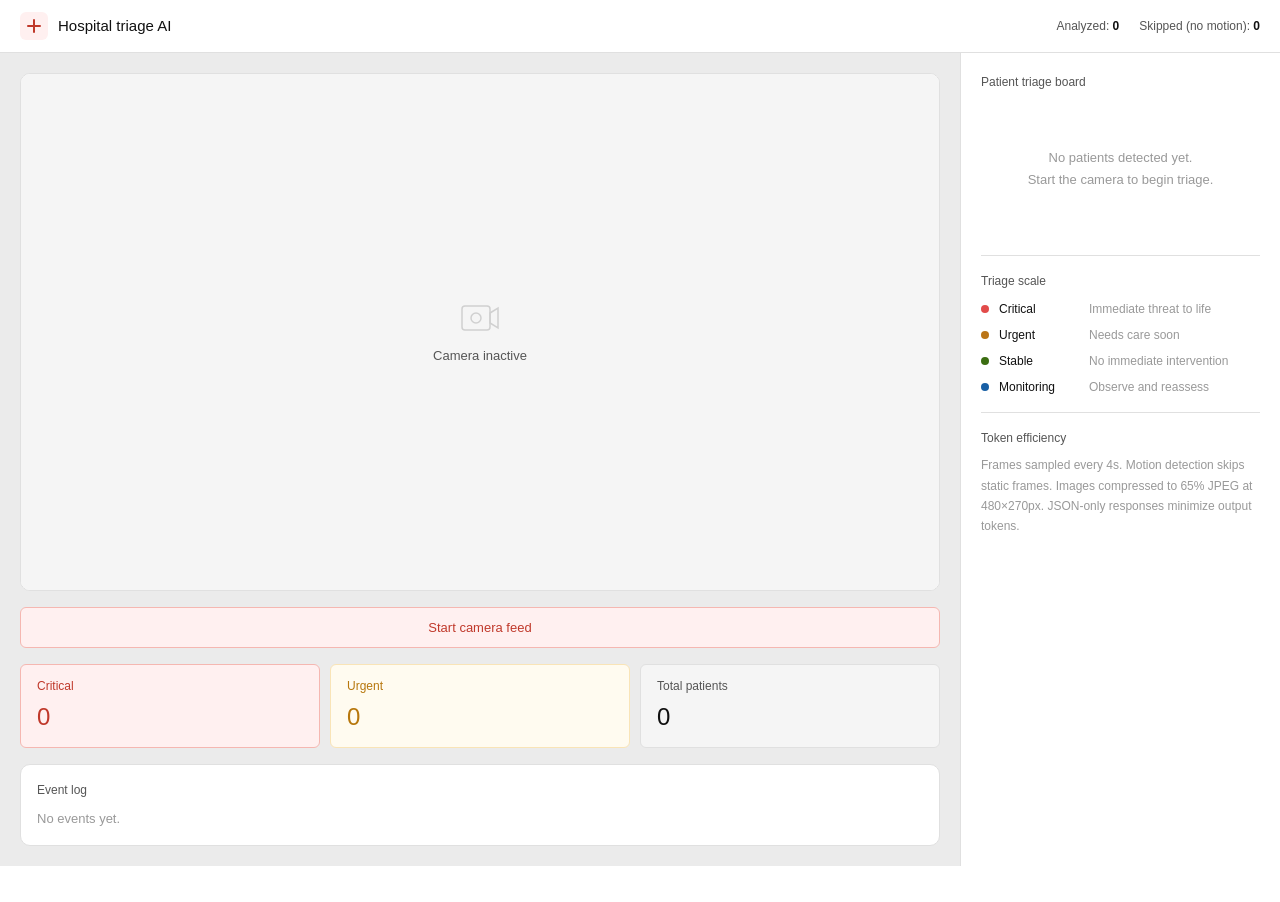
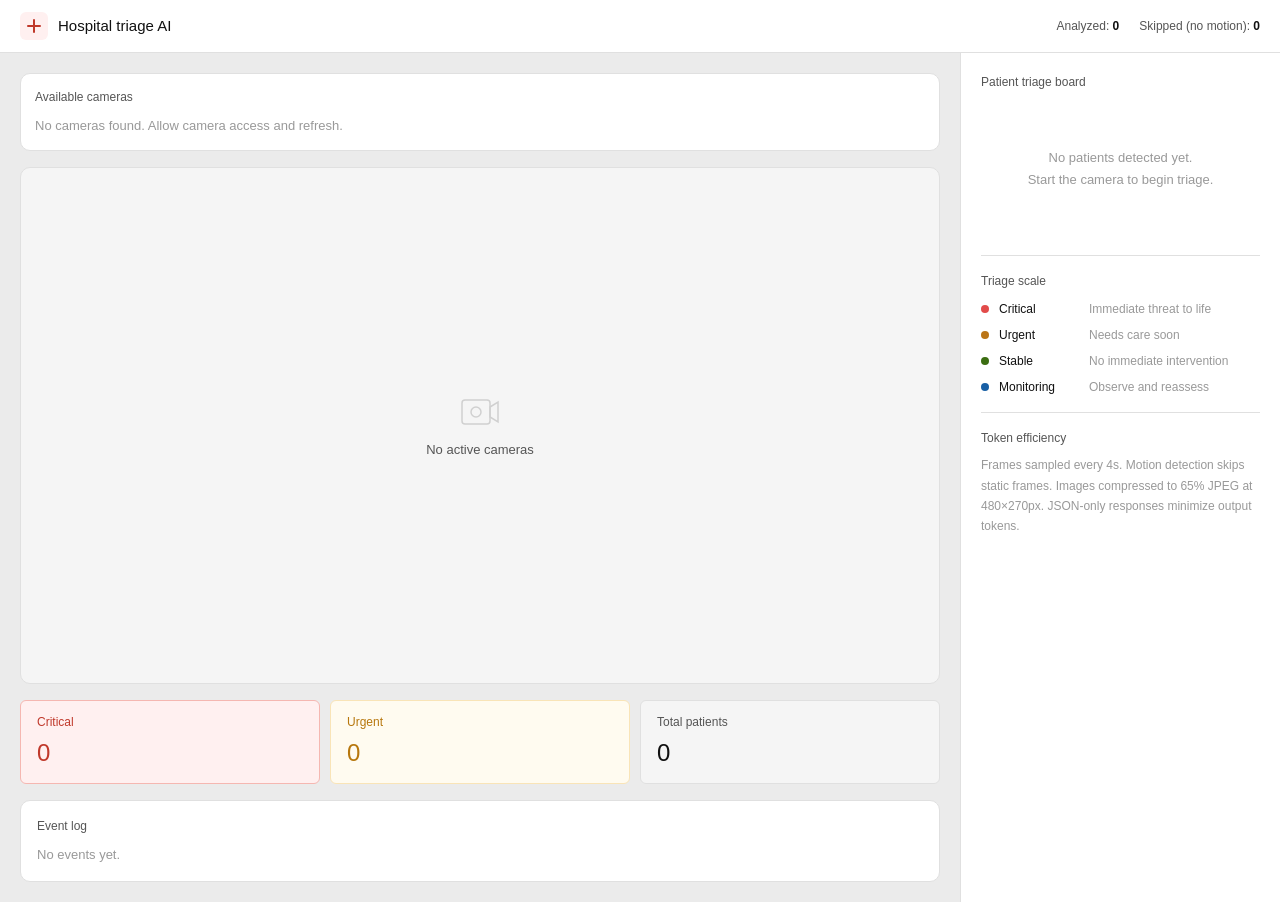
Before and after one commit to matnvd/HackPrincetonS26-VITAL, a Next.js app: page / in a window 1280 px wide. Before the commit the page ends 866 px from the top, so only its background shows below. Built offline with nearby package versions, Linux system fonts and the light colour scheme.

Commit message:
add multiple camera input

```diff
--- a/src/app/api/analyze/route.ts
+++ b/src/app/api/analyze/route.ts
@@ -3,7 +3,8 @@ import { GoogleGenerativeAI } from "@google/generative-ai";
 const genAI = new GoogleGenerativeAI(process.env.GEMINI_API_KEY!);
 
 const SYSTEM_PROMPT = `You are a hospital triage AI analyzing a camera feed. For each visible person output only JSON:
-{"patients":[{"id":"P1","location":"brief location","posture":"standing|sitting|lying|slumped","movement":"active|slow|still|none","visible_distress":true|false,"triage":"CRITICAL|URGENT|STABLE|MONITORING","reason":"one sentence","confidence":0.0}]}
+{"patients":[{"id":"tall man blue shirt","location":"brief location","posture":"standing|sitting|lying|slumped","movement":"active|slow|still|none","visible_distress":true|false,"triage":"CRITICAL|URGENT|STABLE|MONITORING","reason":"one sentence","confidence":0.0}]}
+The "id" must be a very short 2-4 word physical descriptor (e.g. "elderly woman red jacket", "young man grey hoodie", "child near door"). Never use P1/P2/numbers.
 CRITICAL=life threat now, URGENT=needs care soon, STABLE=ok, MONITORING=observe.
 No people visible: {"patients":[]}
 Return JSON only. No preamble, no markdown fences.`;
--- a/src/app/components/main.tsx
+++ b/src/app/components/main.tsx
@@ -57,6 +57,7 @@ interface Patient {
   confidence: number;
   firstSeen: string;
   lastSeen: string;
+  cameraLabel: string;
 }
 
 interface Event {
@@ -65,51 +66,75 @@ interface Event {
   level: string;
 }
 
+interface CameraDevice { deviceId: string; label: string; }
+
+interface ActiveCamera {
+  deviceId: string;
+  label: string;
+  stream: MediaStream;
+  analyzing: boolean;
+  prevFrameData: string | null;
+  intervalId: ReturnType<typeof setInterval> | null;
+}
+
 export default function HospitalTriageAI() {
-  const videoRef = useRef<HTMLVideoElement>(null);
-  const canvasRef = useRef<HTMLCanvasElement>(null);
-  const prevFrameDataRef = useRef<string | null>(null);
-  const intervalRef = useRef<ReturnType<typeof setInterval> | null>(null);
+  // per-camera video/canvas elements stored by deviceId
+  const videoRefs = useRef<Record<string, HTMLVideoElement | null>>({});
+  const canvasRefs = useRef<Record<string, HTMLCanvasElement | null>>({});
+  const activeCamerasRef = useRef<Record<string, ActiveCamera>>({});
 
-  const [streaming, setStreaming] = useState(false);
+  const [devices, setDevices] = useState<CameraDevice[]>([]);
+  const [activeCameras, setActiveCameras] = useState<Record<string, ActiveCamera>>({});
   const [patients, setPatients] = useState<Patient[]>([]);
-  const [analyzing, setAnalyzing] = useState(false);
   const [events, setEvents] = useState<Event[]>([]);
-  const [error, setError] = useState<string | null>(null);
   const [stats, setStats] = useState<{ analyzed: number; skipped: number; lastAt: string | null }>({ analyzed: 0, skipped: 0, lastAt: null });
+
+  // keep ref in sync so interval callbacks always see latest state
+  useEffect(() => { activeCamerasRef.current = activeCameras; }, [activeCameras]);
 
   const addEvent = useCallback((msg: string, level = "info") => {
     const time = new Date().toLocaleTimeString("en-US", { hour12: false });
     setEvents((prev) => [{ time, msg, level }, ...prev].slice(0, 30));
   }, []);
 
-  const captureFrame = useCallback((): string | null => {
-    const video = videoRef.current;
-    const canvas = canvasRef.current;
+  // enumerate available cameras on mount
+  useEffect(() => {
+    navigator.mediaDevices.enumerateDevices().then((all) => {
+      const cams = all
+        .filter((d) => d.kind === "videoinput")
+        .map((d, i) => ({ deviceId: d.deviceId, label: d.label || `Camera ${i + 1}` }));
+      setDevices(cams);
+    });
+  }, []);
+
+  const captureFrame = useCallback((deviceId: string): string | null => {
+    const video = videoRefs.current[deviceId];
+    const canvas = canvasRefs.current[deviceId];
     if (!video || !canvas || video.readyState < 2) return null;
     const ctx = canvas.getContext("2d");
     if (!ctx) return null;
     canvas.width = 320; // increase if doing longer distance demo
     canvas.height = 180; // increase if doing longer distance demo
-    ctx.drawImage(video, 0, 0, 480, 270);
+    ctx.drawImage(video, 0, 0, 320, 180);
     return canvas.toDataURL("image/jpeg", 0.65);
   }, []);
 
   // if motion < 0.4%, skip api call
-  const hasMotion = useCallback((frameData: string): boolean => {
-    if (!prevFrameDataRef.current) {
-      prevFrameDataRef.current = frameData;
+  const hasMotion = useCallback((deviceId: string, frameData: string): boolean => {
+    const prev = activeCamerasRef.current[deviceId]?.prevFrameData;
+    if (!prev) {
+      setActiveCameras((s) => s[deviceId] ? { ...s, [deviceId]: { ...s[deviceId], prevFrameData: frameData } } : s);
       return true;
     }
-    const diff = Math.abs(frameData.length - prevFrameDataRef.current.length);
+    const diff = Math.abs(frameData.length - prev.length);
     const ratio = diff / frameData.length;
-    prevFrameDataRef.current = frameData;
+    setActiveCameras((s) => s[deviceId] ? { ...s, [deviceId]: { ...s[deviceId], prevFrameData: frameData } } : s);
     return ratio > 0.004;
   }, []);
 
   // IMPORTANT: if motion, send to api route.ts and analyze returned json
-  const analyzeFrame = useCallback(async (frameData: string) => {
-    setAnalyzing(true);
+  const analyzeFrame = useCallback(async (deviceId: string, cameraLabel: string, frameData: string) => {
+    setActiveCameras((s) => s[deviceId] ? { ...s, [deviceId]: { ...s[deviceId], analyzing: true } } : s);
     try {
       const base64 = frameData.split(",")[1];
       const res = await fetch("/api/analyze", {
@@ -124,9 +149,10 @@ export default function HospitalTriageAI() {
 
       if (parsed.patients?.length > 0) {
         setPatients((prev) => {
-          const map: Record<string, Patient> = Object.fromEntries(prev.map((p) => [p.id, p]));
+          const map: Record<string, Patient> = Object.fromEntries(prev.map((p) => [`${p.cameraLabel}:${p.id}`, p]));
           for (const p of parsed.patients as Patient[]) {
-            map[p.id] = { ...p, firstSeen: map[p.id]?.firstSeen || now, lastSeen: now };
+            const key = `${cameraLabel}:${p.id}`;
+            map[key] = { ...p, cameraLabel, firstSeen: map[key]?.firstSeen || now, lastSeen: now };
           }
           return Object.values(map).sort(
             (a, b) => (TRIAGE_ORDER[a.triage] ?? 9) - (TRIAGE_ORDER[b.triage] ?? 9)
@@ -134,58 +160,64 @@ export default function HospitalTriageAI() {
         });
         const critical = (parsed.patients as Patient[]).filter((p) => p.triage === "CRITICAL");
         if (critical.length > 0)
-          addEvent(`ALERT: ${critical.length} critical patient(s) detected`, "critical");
+          addEvent(`[${cameraLabel}] ALERT: ${critical.length} critical patient(s) detected`, "critical");
         else
-          addEvent(`${parsed.patients.length} patient(s) detected`, "info");
+          addEvent(`[${cameraLabel}] ${parsed.patients.length} patient(s) detected`, "info");
       } else {
-        addEvent("No patients detected in frame", "muted");
+        addEvent(`[${cameraLabel}] No patients detected in frame`, "muted");
       }
 
       setStats((s) => ({ analyzed: s.analyzed + 1, skipped: s.skipped, lastAt: now }));
     } catch (err) {
-      addEvent("Analysis error: " + (err instanceof Error ? err.message : String(err)), "error");
+      addEvent(`[${cameraLabel}] Analysis error: ` + (err instanceof Error ? err.message : String(err)), "error");
     } finally {
-      setAnalyzing(false);
+      setActiveCameras((s) => s[deviceId] ? { ...s, [deviceId]: { ...s[deviceId], analyzing: false } } : s);
     }
   }, [addEvent]);
 
-  const startCamera = useCallback(async () => {
-    setError(null);
+  const startCamera = useCallback(async (device: CameraDevice) => {
     try {
-      const stream = await navigator.mediaDevices.getUserMedia({ video: { width: 640, height: 480 } });
-      if (!videoRef.current) return;
-      videoRef.current.srcObject = stream;
-      await videoRef.current.play();
-      setStreaming(true);
-      addEvent("Camera feed started", "info");
+      const stream = await navigator.mediaDevices.getUserMedia({
+        video: { deviceId: { exact: device.deviceId }, width: 640, height: 480 },
+      });
 
-      intervalRef.current = setInterval(() => {
-        const frame = captureFrame();
+      const intervalId = setInterval(() => {
+        const frame = captureFrame(device.deviceId);
         if (!frame) return;
-        if (hasMotion(frame)) {
-          analyzeFrame(frame);
+        if (hasMotion(device.deviceId, frame)) {
+          const label = activeCamerasRef.current[device.deviceId]?.label ?? device.label;
+          analyzeFrame(device.deviceId, label, frame);
         } else {
           setStats((s) => ({ ...s, skipped: s.skipped + 1 }));
         }
       }, SAMPLE_INTERVAL_MS);
+
+      const cam: ActiveCamera = { deviceId: device.deviceId, label: device.label, stream, analyzing: false, prevFrameData: null, intervalId };
+      setActiveCameras((prev) => ({ ...prev, [device.deviceId]: cam }));
+
+      addEvent(`${device.label} started`, "info");
     } catch (err) {
       const msg = err instanceof Error ? err.message : String(err);
-      setError(msg.includes("denied") ? "Camera access was denied. Please allow camera permissions." : msg);
+      addEvent(`${device.label}: ` + (msg.includes("denied") ? "Camera access denied." : msg), "error");
     }
   }, [captureFrame, hasMotion, analyzeFrame, addEvent]);
 
-  const stopCamera = useCallback(() => {
-    const video = videoRef.current;
-    if (video?.srcObject) {
-      (video.srcObject as MediaStream).getTracks().forEach((t) => t.stop());
-    }
-    if (intervalRef.current) clearInterval(intervalRef.current);
-    setStreaming(false);
-    prevFrameDataRef.current = null;
-    addEvent("Camera feed stopped", "muted");
+  const stopCamera = useCallback((deviceId: string) => {
+    const cam = activeCamerasRef.current[deviceId];
+    if (!cam) return;
+    cam.stream.getTracks().forEach((t) => t.stop());
+    if (cam.intervalId) clearInterval(cam.intervalId);
+    addEvent(`${cam.label} stopped`, "muted");
+    setActiveCameras((prev) => { const next = { ...prev }; delete next[deviceId]; return next; });
   }, [addEvent]);
 
-  useEffect(() => () => { if (intervalRef.current) clearInterval(intervalRef.current); }, []);
+  // cleanup all cameras on unmount
+  useEffect(() => () => {
+    Object.values(activeCamerasRef.current).forEach((cam) => {
+      cam.stream.getTracks().forEach((t) => t.stop());
+      if (cam.intervalId) clearInterval(cam.intervalId);
+    });
+  }, []);
 
   const criticalCount = patients.filter((p) => p.triage === "CRITICAL").length;
   const urgentCount = patients.filter((p) => p.triage === "URGENT").length;
@@ -216,46 +248,59 @@ export default function HospitalTriageAI() {
 
       <div style={{ display: "grid", gridTemplateColumns: "1fr 320px", gap: "0", minHeight: "calc(100vh - 53px)" }}>
         <div style={{ padding: "20px", display: "flex", flexDirection: "column", gap: "16px" }}>
-          <div style={{ background: "var(--color-background-primary)", border: "0.5px solid var(--color-border-tertiary)", borderRadius: "var(--border-radius-lg)", overflow: "hidden", position: "relative", aspectRatio: "16/9" }}>
-            <video ref={videoRef} style={{ width: "100%", height: "100%", objectFit: "cover", display: streaming ? "block" : "none" }} muted playsInline />
-            <canvas ref={canvasRef} style={{ display: "none" }} />
 
-            {!streaming && (
-              <div style={{ position: "absolute", inset: 0, display: "flex", flexDirection: "column", alignItems: "center", justifyContent: "center", gap: "8px", background: "var(--color-background-secondary)" }}>
-                <svg width="40" height="40" viewBox="0 0 40 40" fill="none"><rect x="2" y="8" width="28" height="24" rx="3" stroke="var(--color-border-secondary)" strokeWidth="1.5"/><path d="M30 15l8-5v20l-8-5V15z" stroke="var(--color-border-secondary)" strokeWidth="1.5"/><circle cx="16" cy="20" r="5" stroke="var(--color-border-secondary)" strokeWidth="1.5"/></svg>
-                <span style={{ fontSize: 13, color: "var(--color-text-secondary)" }}>Camera inactive</span>
-              </div>
-            )}
-
-            {streaming && (
-              <div style={{ position: "absolute", top: 10, left: 10, display: "flex", alignItems: "center", gap: "6px", background: "var(--color-background-danger)", padding: "4px 10px", borderRadius: "var(--border-radius-md)" }}>
-                <div className="live-dot" style={{ width: 6, height: 6, borderRadius: "50%", background: "var(--color-text-danger)" }} />
-                <span style={{ fontSize: 11, fontWeight: 500, color: "var(--color-text-danger)" }}>Live</span>
-              </div>
-            )}
-
-            {analyzing && (
-              <div style={{ position: "absolute", top: 10, right: 10, display: "flex", alignItems: "center", gap: "6px", background: "var(--color-background-info)", padding: "4px 10px", borderRadius: "var(--border-radius-md)" }}>
-                <svg className="spin" width="10" height="10" viewBox="0 0 10 10"><circle cx="5" cy="5" r="4" stroke="var(--color-text-info)" strokeWidth="1.5" strokeDasharray="6 8" fill="none"/></svg>
-                <span style={{ fontSize: 11, fontWeight: 500, color: "var(--color-text-info)" }}>Analyzing</span>
+          {/* Camera selector — shows all detected devices, click to start/stop each */}
+          <div style={{ background: "var(--color-background-primary)", border: "0.5px solid var(--color-border-tertiary)", borderRadius: "var(--border-radius-lg)", padding: "14px" }}>
+            <div style={{ fontSize: 12, fontWeight: 500, color: "var(--color-text-secondary)", marginBottom: "10px" }}>Available cameras</div>
+            {devices.length === 0 ? (
+              <div style={{ fontSize: 13, color: "var(--color-text-tertiary)" }}>No cameras found. Allow camera access and refresh.</div>
+            ) : (
+              <div style={{ display: "flex", flexWrap: "wrap", gap: "8px" }}>
+                {devices.map((d) => {
+                  const active = !!activeCameras[d.deviceId];
+                  return (
+                    <button key={d.deviceId} onClick={() => active ? stopCamera(d.deviceId) : startCamera(d)}
+                      style={{ padding: "6px 14px", borderRadius: "var(--border-radius-md)", border: active ? "0.5px solid var(--color-border-danger)" : "0.5px solid var(--color-border-secondary)", cursor: "pointer", fontFamily: "var(--font-sans)", fontSize: 12, fontWeight: 500, background: active ? "var(--color-background-danger)" : "var(--color-background-secondary)", color: active ? "var(--color-text-danger)" : "var(--color-text-primary)" }}>
+                      {active ? "Stop" : "Start"} · {d.label}
+                    </button>
+                  );
+                })}
               </div>
             )}
           </div>
 
-          <div style={{ display: "flex", gap: "10px" }}>
-            <button onClick={streaming ? stopCamera : startCamera} style={{ flex: 1, padding: "10px", borderRadius: "var(--border-radius-md)", border: streaming ? "0.5px solid var(--color-border-secondary)" : "0.5px solid var(--color-border-danger)", cursor: "pointer", fontFamily: "var(--font-sans)", fontSize: 13, fontWeight: 500, background: streaming ? "var(--color-background-secondary)" : "var(--color-background-danger)", color: streaming ? "var(--color-text-primary)" : "var(--color-text-danger)" }}>
-              {streaming ? "Stop camera" : "Start camera feed"}
-            </button>
-            {patients.length > 0 && (
-              <button onClick={() => setPatients([])} style={{ padding: "10px 16px", borderRadius: "var(--border-radius-md)", border: "0.5px solid var(--color-border-secondary)", cursor: "pointer", fontFamily: "var(--font-sans)", fontSize: 13, background: "transparent", color: "var(--color-text-secondary)" }}>
+          {/* Live camera feeds grid — 1 col for single cam, 2 cols for multiple */}
+          {Object.values(activeCameras).length > 0 ? (
+            <div style={{ display: "grid", gridTemplateColumns: Object.values(activeCameras).length === 1 ? "1fr" : "1fr 1fr", gap: "12px" }}>
+              {Object.values(activeCameras).map((cam) => (
+                <div key={cam.deviceId} style={{ background: "var(--color-background-primary)", border: "0.5px solid var(--color-border-tertiary)", borderRadius: "var(--border-radius-lg)", overflow: "hidden", position: "relative", aspectRatio: "16/9" }}>
+                  <video ref={(el) => { videoRefs.current[cam.deviceId] = el; if (el && el.srcObject !== cam.stream) { el.srcObject = cam.stream; el.play(); } }} style={{ width: "100%", height: "100%", objectFit: "cover" }} muted playsInline autoPlay />
+                  <canvas ref={(el) => { canvasRefs.current[cam.deviceId] = el; }} style={{ display: "none" }} />
+                  <div style={{ position: "absolute", top: 8, left: 8, display: "flex", alignItems: "center", gap: "6px", background: "var(--color-background-danger)", padding: "3px 8px", borderRadius: "var(--border-radius-md)" }}>
+                    <div className="live-dot" style={{ width: 5, height: 5, borderRadius: "50%", background: "var(--color-text-danger)" }} />
+                    <span style={{ fontSize: 10, fontWeight: 500, color: "var(--color-text-danger)" }}>{cam.label}</span>
+                  </div>
+                  {cam.analyzing && (
+                    <div style={{ position: "absolute", top: 8, right: 8, display: "flex", alignItems: "center", gap: "5px", background: "var(--color-background-info)", padding: "3px 8px", borderRadius: "var(--border-radius-md)" }}>
+                      <svg className="spin" width="9" height="9" viewBox="0 0 10 10"><circle cx="5" cy="5" r="4" stroke="var(--color-text-info)" strokeWidth="1.5" strokeDasharray="6 8" fill="none"/></svg>
+                      <span style={{ fontSize: 10, fontWeight: 500, color: "var(--color-text-info)" }}>Analyzing</span>
+                    </div>
+                  )}
+                </div>
+              ))}
+            </div>
+          ) : (
+            <div style={{ background: "var(--color-background-secondary)", border: "0.5px solid var(--color-border-tertiary)", borderRadius: "var(--border-radius-lg)", aspectRatio: "16/9", display: "flex", flexDirection: "column", alignItems: "center", justifyContent: "center", gap: "8px" }}>
+              <svg width="40" height="40" viewBox="0 0 40 40" fill="none"><rect x="2" y="8" width="28" height="24" rx="3" stroke="var(--color-border-secondary)" strokeWidth="1.5"/><path d="M30 15l8-5v20l-8-5V15z" stroke="var(--color-border-secondary)" strokeWidth="1.5"/><circle cx="16" cy="20" r="5" stroke="var(--color-border-secondary)" strokeWidth="1.5"/></svg>
+              <span style={{ fontSize: 13, color: "var(--color-text-secondary)" }}>No active cameras</span>
+            </div>
+          )}
+
+          {patients.length > 0 && (
+            <div style={{ display: "flex", justifyContent: "flex-end" }}>
+              <button onClick={() => setPatients([])} style={{ padding: "6px 14px", borderRadius: "var(--border-radius-md)", border: "0.5px solid var(--color-border-secondary)", cursor: "pointer", fontFamily: "var(--font-sans)", fontSize: 12, background: "transparent", color: "var(--color-text-secondary)" }}>
                 Clear patients
               </button>
-            )}
-          </div>
-
-          {error && (
-            <div style={{ background: "var(--color-background-danger)", border: "0.5px solid var(--color-border-danger)", borderRadius: "var(--border-radius-md)", padding: "12px", fontSize: 13, color: "var(--color-text-danger)" }}>
-              {error}
             </div>
           )}
 
@@ -300,7 +345,7 @@ export default function HospitalTriageAI() {
             patients.map((p) => {
               const cfg = TRIAGE_CONFIG[p.triage] || TRIAGE_CONFIG.MONITORING;
               return (
-                <div key={p.id} style={{ background: "var(--color-background-secondary)", border: `0.5px solid ${cfg.border}`, borderRadius: "var(--border-radius-lg)", padding: "14px", marginBottom: "10px" }}>
+                <div key={`${p.cameraLabel}:${p.id}`} style={{ background: "var(--color-background-secondary)", border: `0.5px solid ${cfg.border}`, borderRadius: "var(--border-radius-lg)", padding: "14px", marginBottom: "10px" }}>
                   <div style={{ display: "flex", justifyContent: "space-between", alignItems: "center", marginBottom: "8px" }}>
                     <span style={{ fontWeight: 500, fontSize: 14, color: "var(--color-text-primary)" }}>{p.id}</span>
                     <div style={{ display: "flex", alignItems: "center", gap: "6px", background: cfg.bg, padding: "3px 10px", borderRadius: "var(--border-radius-md)" }}>
```
